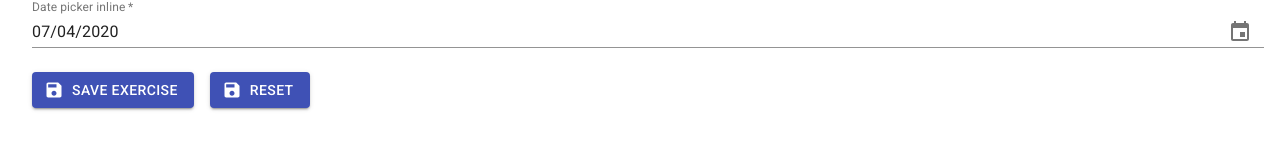
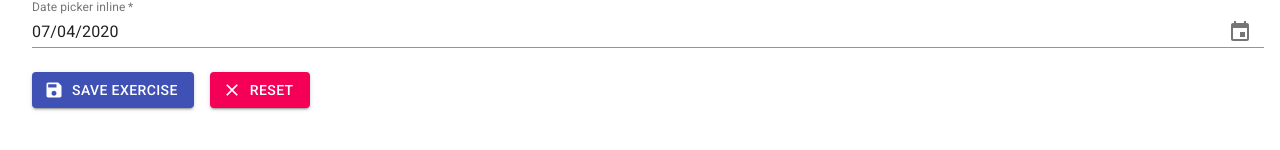
Before and after one commit to davipm/react-node-redux-ts-listemtrack, a React (Create React App) app: page /create in a window 1280 px wide. Shown: the part 356-506 px from the top of the page. Built offline with nearby package versions, Linux system fonts and the light colour scheme; no server answers.

Commit message:
fixing date format

```diff
--- a/package.json
+++ b/package.json
@@ -18,6 +18,7 @@
     "@types/react-router-dom": "^5.1.3",
     "axios": "^0.19.2",
     "date-fns": "^2.11.1",
+    "moment": "^2.24.0",
     "react": "^16.13.1",
     "react-dom": "^16.13.1",
     "react-router-dom": "^5.1.2",
--- a/src/components/ExerciseCreate/index.tsx
+++ b/src/components/ExerciseCreate/index.tsx
@@ -14,6 +14,7 @@ import {
   KeyboardDatePicker,
 } from "@material-ui/pickers";
 import Alert from "@material-ui/lab/Alert";
+import ClearIcon from '@material-ui/icons/Clear';
 import api from "../../services/api";
 
 const useStyles = makeStyles((theme: Theme) =>
@@ -78,12 +79,12 @@ function ExerciseCreate() {
     getUser();
   }, []);
 
-  const onHandleChange = (event: any) => {
+  const onHandleChange = (event: { target: { name?: string | undefined; value: any; }; }): void => {
     const { name, value } = event.target;
-    setUserInput({ [name]: value });
+    setUserInput({ [name!]: value });
   };
 
-  const onSubmit = async (event: any) => {
+  const onSubmit = async (event: React.FormEvent<HTMLFormElement>): Promise<void> => {
     event.preventDefault();
     if (!userInput.description || !userInput.username || !userInput.duration) {
       setError(true);
@@ -93,6 +94,13 @@ function ExerciseCreate() {
     await api.post("/exercise", userInput);
     history.push("/");
   };
+
+  const onReset = () => {
+    setUserInput({ username: "",
+      description: "",
+      duration: "",
+      date: selectedDate, });
+  }
 
   return (
     <section>
@@ -177,9 +185,10 @@ function ExerciseCreate() {
         <Button
           className={classes.button}
           variant="contained"
-          color="primary"
+          color="secondary"
           type="reset"
-          startIcon={<SaveIcon />}
+          onClick={onReset}
+          startIcon={<ClearIcon />}
         >
           Reset
         </Button>
--- a/src/components/ExerciseList/ExerciseItem/index.tsx
+++ b/src/components/ExerciseList/ExerciseItem/index.tsx
@@ -5,6 +5,7 @@ import TableRow from "@material-ui/core/TableRow";
 import Button from "@material-ui/core/Button";
 import DeleteIcon from "@material-ui/icons/Delete";
 import EditIcon from "@material-ui/icons/Edit";
+import moment from "moment";
 import { IExercise } from "../index";
 
 function ExerciseItem({
@@ -22,7 +23,7 @@ function ExerciseItem({
       </TableCell>
       <TableCell align="right">{description}</TableCell>
       <TableCell align="right">{duration}</TableCell>
-      <TableCell align="right">{date}</TableCell>
+      <TableCell align="right">{moment(date).format('DD/MM/YYYY')}</TableCell>
       <TableCell align="right">
         <Button
           className="mr-2"
```
Also changed, not shown: 1 other file (tests, documents, lock files or other folders).
